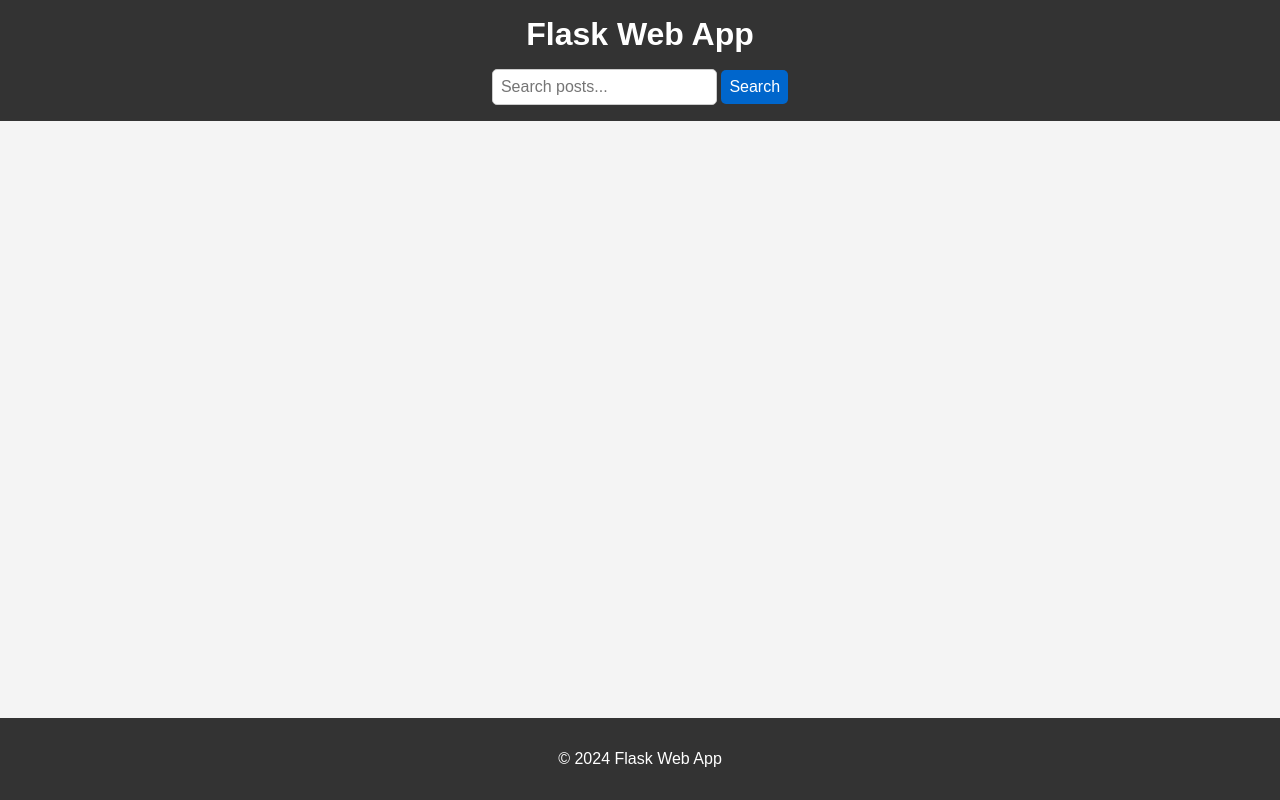
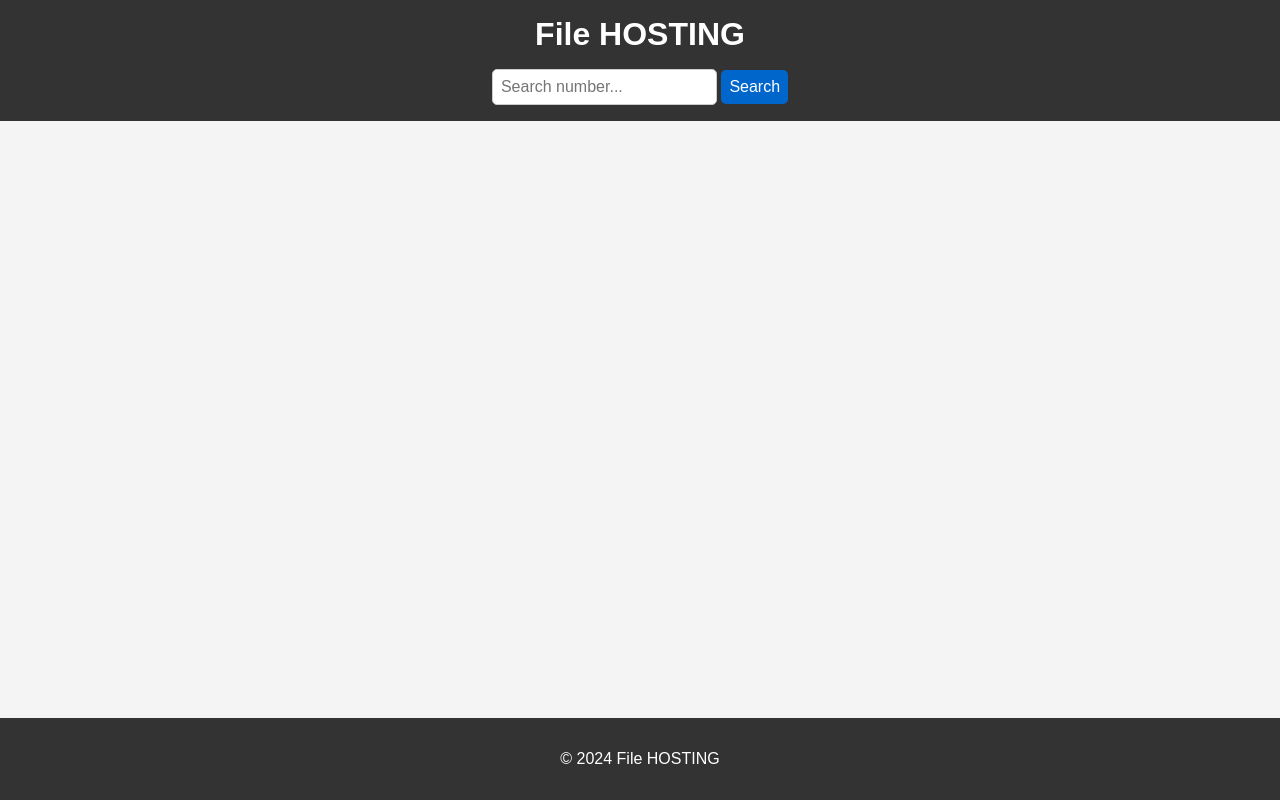
Before and after one commit to mahdi0shamlou/divar_scraper_python, a Python web app: template test_web_app/flask_web_app/templates/post.html in a window 1280 px wide. Run offline with Jinja, Linux system fonts and the light colour scheme; the template is opened without the code that fills it, so the values that code supplies are empty.

Commit message:
update some title in web app

```diff
--- a/test_web_app/flask_web_app/templates/base.html
+++ b/test_web_app/flask_web_app/templates/base.html
@@ -3,14 +3,14 @@
 <head>
     <meta charset="UTF-8">
     <meta name="viewport" content="width=device-width, initial-scale=1.0">
-    <title>Flask Web App</title>
+    <title>File HOSTING</title>
     <link rel="stylesheet" href="{{ url_for('static', filename='styles.css') }}">
 </head>
 <body>
     <header>
-        <h1>Flask Web App</h1>
+        <h1>File HOSTING</h1>
         <form id="search-form" action="{{ url_for('index') }}" method="GET">
-            <input type="text" name="query" placeholder="Search posts..." value="{{ request.args.get('query', '') }}">
+            <input type="text" name="query" placeholder="Search number..." value="{{ request.args.get('query', '') }}">
             <button type="submit">Search</button>
         </form>
     </header>
@@ -21,7 +21,7 @@
         {% block content %}{% endblock %}
     </main>
     <footer>
-        <p>&copy; 2024 Flask Web App</p>
+        <p>&copy; 2024 File HOSTING</p>
     </footer>
     <script>
         document.getElementById('search-form').onsubmit = function() {
```
